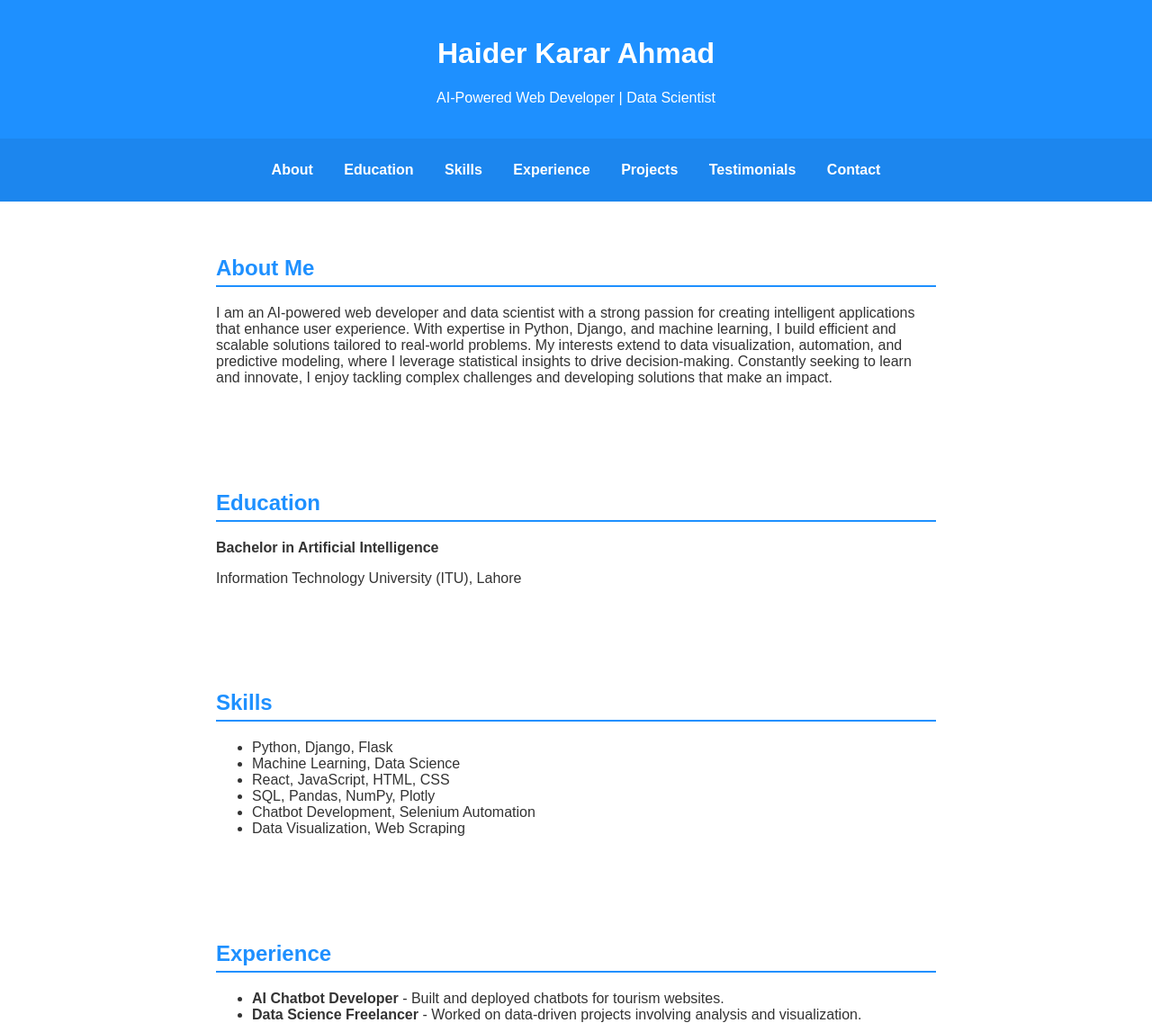
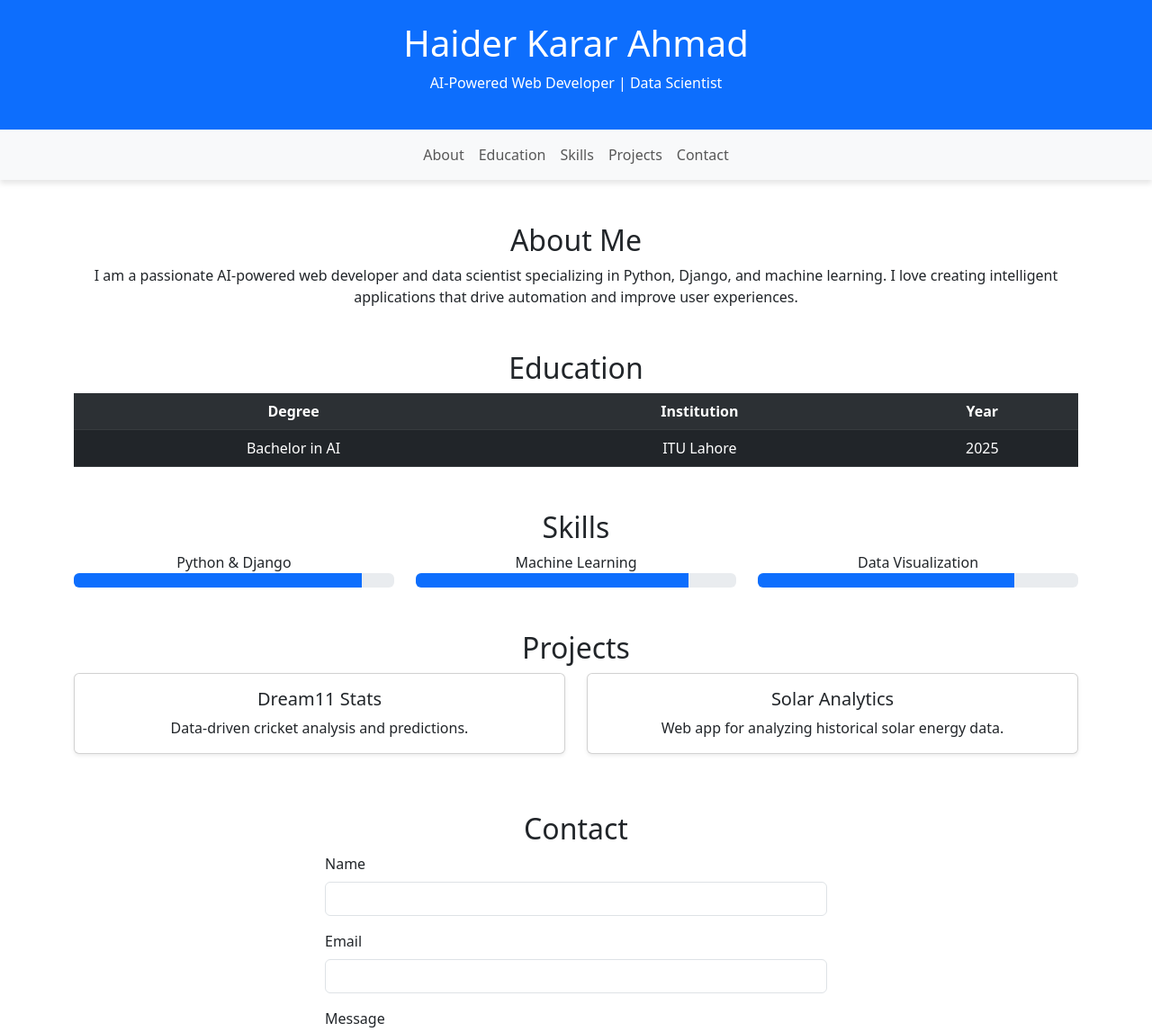
Before and after one commit to Haider010/web-uni-portfolio, a plain HTML site: page index.html in a window 1280 px wide. Shown: the top 1147 px of the page at 90% size. Drawn offline with nearby package versions, Linux system fonts and the light colour scheme.

Commit message:
added bootstrap

```diff
--- a/index.html
+++ b/index.html
@@ -3,75 +3,108 @@
 <head>
     <meta charset="UTF-8">
     <meta name="viewport" content="width=device-width, initial-scale=1.0">
-    <title>Haider Karar Ahmad's Portfolio</title>
+    <title>Haider Karar Ahmad - Portfolio</title>
     <link rel="stylesheet" href="styles.css">
+    <link rel="stylesheet" href="https://cdn.jsdelivr.net/npm/bootstrap@5.3.0/dist/css/bootstrap.min.css">
+    <script src="https://cdn.jsdelivr.net/npm/bootstrap@5.3.0/dist/js/bootstrap.bundle.min.js"></script>
 </head>
 <body>
-    <header>
+    <header class="bg-primary text-white text-center py-4">
         <h1>Haider Karar Ahmad</h1>
         <p>AI-Powered Web Developer | Data Scientist</p>
     </header>
-    <nav>
-        <ul>
-            <li><a href="#about">About</a></li>
-            <li><a href="#education">Education</a></li>
-            <li><a href="#skills">Skills</a></li>
-            <li><a href="#experience">Experience</a></li>
-            <li><a href="#projects">Projects</a></li>
-            <li><a href="#testimonials">Testimonials</a></li>
-            <li><a href="#contact">Contact</a></li>
+
+    <nav class="navbar navbar-expand-lg navbar-light bg-light">
+        <div class="container">
+            <button class="navbar-toggler" type="button" data-bs-toggle="collapse" data-bs-target="#navbarNav">
+                <span class="navbar-toggler-icon"></span>
+            </button>
+            <div class="collapse navbar-collapse justify-content-center" id="navbarNav">
+                <ul class="navbar-nav">
+                    <li class="nav-item"><a class="nav-link" href="#about">About</a></li>
+                    <li class="nav-item"><a class="nav-link" href="#education">Education</a></li>
+                    <li class="nav-item"><a class="nav-link" href="#skills">Skills</a></li>
+                    <li class="nav-item"><a class="nav-link" href="#projects">Projects</a></li>
+                    <li class="nav-item"><a class="nav-link" href="#contact">Contact</a></li>
                 </ul>
+            </div>
+        </div>
     </nav>
-    <section id="about">
+
+    <div class="container mt-5">
+        <section id="about" class="text-center mb-5">
             <h2>About Me</h2>
-        <p>I am an AI-powered web developer and data scientist with a strong passion for creating intelligent applications that enhance user experience. With expertise in Python, Django, and machine learning, I build efficient and scalable solutions tailored to real-world problems. My interests extend to data visualization, automation, and predictive modeling, where I leverage statistical insights to drive decision-making. Constantly seeking to learn and innovate, I enjoy tackling complex challenges and developing solutions that make an impact.</p>
+            <p>I am a passionate AI-powered web developer and data scientist specializing in Python, Django, and machine learning. I love creating intelligent applications that drive automation and improve user experiences.</p>
         </section>
-    <section id="education">
-        <h2>Education</h2>
-        <p><strong>Bachelor in Artificial Intelligence</strong></p>
-        <p>Information Technology University (ITU), Lahore</p>
+
+        <section id="education" class="mb-5">
+            <h2 class="text-center">Education</h2>
+            <table class="table table-striped table-dark text-center">
+                <tr>
+                    <th>Degree</th>
+                    <th>Institution</th>
+                    <th>Year</th>
+                </tr>
+                <tr>
+                    <td>Bachelor in AI</td>
+                    <td>ITU Lahore</td>
+                    <td>2025</td>
+                </tr>
+            </table>
         </section>
-    <section id="skills">
-        <h2>Skills</h2>
-        <ul>
-            <li>Python, Django, Flask</li>
-            <li>Machine Learning, Data Science</li>
-            <li>React, JavaScript, HTML, CSS</li>
-            <li>SQL, Pandas, NumPy, Plotly</li>
-            <li>Chatbot Development, Selenium Automation</li>
-            <li>Data Visualization, Web Scraping</li>
-        </ul>
+
+        <section id="skills" class="mb-5">
+            <h2 class="text-center">Skills</h2>
+            <div class="row text-center">
+                <div class="col-md-4">Python & Django <div class="progress"><div class="progress-bar bg-primary" style="width: 90%"></div></div></div>
+                <div class="col-md-4">Machine Learning <div class="progress"><div class="progress-bar bg-primary" style="width: 85%"></div></div></div>
+                <div class="col-md-4">Data Visualization <div class="progress"><div class="progress-bar bg-primary" style="width: 80%"></div></div></div>
+            </div>
         </section>
-    <section id="experience">
-        <h2>Experience</h2>
-        <ul>
-            <li><strong>AI Chatbot Developer</strong> - Built and deployed chatbots for tourism websites.</li>
-            <li><strong>Data Science Freelancer</strong> - Worked on data-driven projects involving analysis and visualization.</li>
-        </ul>
+
+        <section id="projects" class="mb-5">
+            <h2 class="text-center">Projects</h2>
+            <div class="row">
+                <div class="col-md-6 mb-3">
+                    <div class="card shadow-sm text-center">
+                        <div class="card-body">
+                            <h5 class="card-title">Dream11 Stats</h5>
+                            <p class="card-text">Data-driven cricket analysis and predictions.</p>
+                        </div>
+                    </div>
+                </div>
+                <div class="col-md-6 mb-3">
+                    <div class="card shadow-sm text-center">
+                        <div class="card-body">
+                            <h5 class="card-title">Solar Analytics</h5>
+                            <p class="card-text">Web app for analyzing historical solar energy data.</p>
+                        </div>
+                    </div>
+                </div>
+            </div>
         </section>
-    <section id="projects">
-        <h2>Projects</h2>
-        <ul>
-            <li><strong>Dream11 Stats & Prediction</strong> - Data-driven cricket analysis and predictions.</li>
-            <li><strong>Solar Analytics</strong> - Web app for analyzing historical solar energy data.</li>
-            <li><strong>Codemax</strong> - A platform for coding challenges, contests, and discussions.</li>
-            <li><strong>AI Chatbot</strong> - Messenger and Instagram bot for tourism queries.</li>
-            <li><strong>Hazmat GIS</strong> - Admin panel for hazardous material GIS tracking.</li>
-        </ul>
+
+        <section id="contact" class="mb-5">
+            <h2 class="text-center">Contact</h2>
+            <form class="w-50 mx-auto">
+                <div class="mb-3">
+                    <label class="form-label">Name</label>
+                    <input type="text" class="form-control" required>
+                </div>
+                <div class="mb-3">
+                    <label class="form-label">Email</label>
+                    <input type="email" class="form-control" required>
+                </div>
+                <div class="mb-3">
+                    <label class="form-label">Message</label>
+                    <textarea class="form-control" rows="4" required></textarea>
+                </div>
+                <button type="submit" class="btn btn-primary w-100">Send</button>
+            </form>
         </section>
-    <section id="testimonials">
-        <h2>Testimonials</h2>
-        <p><em>"Haider's expertise in AI and web development is outstanding. His ability to simplify complex concepts is truly impressive!"</em> - Client A</p>
-        <p><em>"I highly recommend Haider for any data science project. His analytical skills are top-notch!"</em> - Client B</p>
-    </section>
-    <section id="contact">
-        <h2>Contact</h2>
-        <p>Email: haider@example.com</p>
-        <p>GitHub: <a href="https://github.com/haider">github.com/haider</a></p>
-        <p>YouTube: <a href="https://youtube.com/haider">youtube.com/haider</a></p>
-        <p>LinkedIn: <a href="https://linkedin.com/in/haider">linkedin.com/in/haider</a></p>
-    </section>
-    <footer>
+    </div>
+
+    <footer class="bg-primary text-white text-center py-3">
         <p>&copy; 2025 Haider Karar Ahmad. All rights reserved.</p>
     </footer>
 </body>
--- a/styles.css
+++ b/styles.css
@@ -1,69 +1,27 @@
-/* styles.css */
 body {
     font-family: Arial, sans-serif;
-    margin: 0;
-    padding: 0;
-    background-color: #ffffff;
-    color: #333;
+    background-color: #f8f9fa;
+    color: #212529;
 }
 
-header {
-    background-color: #1E90FF;
-    color: white;
-    text-align: center;
-    padding: 20px 0;
+.navbar {
+    box-shadow: 0 4px 6px rgba(0, 0, 0, 0.1);
 }
 
-nav {
-    background-color: #1C86EE;
-    padding: 10px;
-    text-align: center;
+.card {
+    border: none;
+    border-radius: 10px;
+    transition: transform 0.3s ease-in-out;
 }
 
-nav ul {
-    list-style: none;
-    padding: 0;
+.card:hover {
+    transform: scale(1.05);
 }
 
-nav ul li {
-    display: inline;
-    margin: 0 15px;
-}
-
-nav ul li a {
-    color: white;
-    text-decoration: none;
+.progress-bar {
     font-weight: bold;
 }
 
-nav ul li a:hover {
-    text-decoration: underline;
-}
-
-section {
-    padding: 40px 20px;
-    max-width: 800px;
-    margin: auto;
-}
-
-h2 {
-    color: #1E90FF;
-    border-bottom: 2px solid #1E90FF;
-    padding-bottom: 5px;
-}
-
 footer {
-    background-color: #1C86EE;
-    color: white;
-    text-align: center;
-    padding: 15px 0;
     margin-top: 20px;
 }
-
-a {
-    color: #1E90FF;
-}
-
-a:hover {
-    text-decoration: underline;
-}
```
Lines whose indentation alone changed are shown as unchanged.
